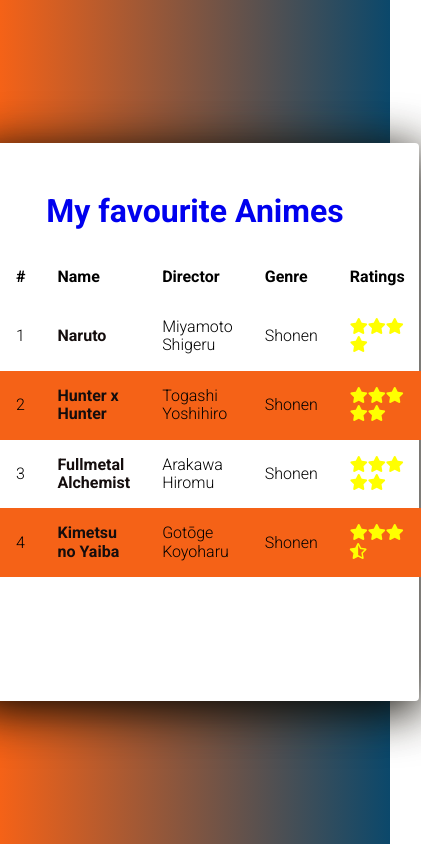
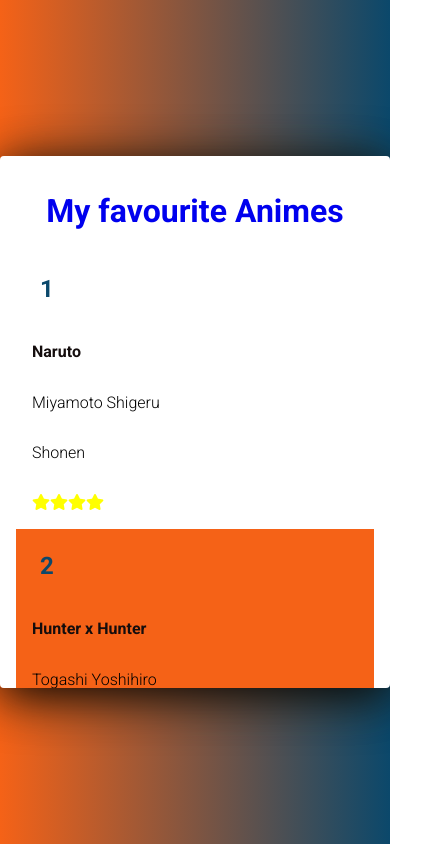
Before and after one commit to Chris-AM/WebDeveloping, a plain HTML site: page bestAnimes/index.html in a window 390 px wide. Shown: the whole page, 421 px wide, since content can reach past the window. Drawn offline with nearby package versions, Linux system fonts and the light colour scheme.

Commit message:
adjusting sizes

```diff
--- a/bestAnimes/assets/css/main.css
+++ b/bestAnimes/assets/css/main.css
@@ -1,6 +1,10 @@
 * {
     text-decoration: none;
     font-family: "Roboto", sans-serif;
+}
+
+img {
+    max-width: 100%;
 }
 
 a:hover {
@@ -24,13 +28,13 @@ a:hover {
 .content {
     border-radius: 4px;
     max-width: 960px;
-    max-height: 500px;
     width: 100%;
-    height: 100%;
+    height: 80vh;
     background: #ffffff;
     box-shadow: 0 8px 50px #000000, 0 8px 50px rgba(122, 86, 19, 0.23);
     position: relative;
     padding: 1.8em;
+    overflow: scroll;
 }
 
 .title {
@@ -99,7 +103,7 @@ a:hover {
 .position {
     background-color: #0b486b;
     color: #ffffff;
-    padding: 10px;
+    padding: 0.04em;
     border-radius: 4px;
     margin-right: 1.5em;
 }
@@ -107,5 +111,29 @@ a:hover {
 .image {
     float: left;
     margin-right: 1em;
-    height: 400px;
+    height: 350px;
 }
+
+@media (min-height:550px) {
+    .content {
+        height: 500px;
+    }
+}
+
+@media (max-width:600px) {
+    .content {
+        padding: 1em;
+    }
+    td {
+        display: block;
+        width: 100%;
+    }
+    td:nth-of-type(1) {
+        font-size: 1.5em;
+        font-weight: bold;
+        color: #0b486b;
+    }
+    th {
+        display: none;
+    }
+}
```
